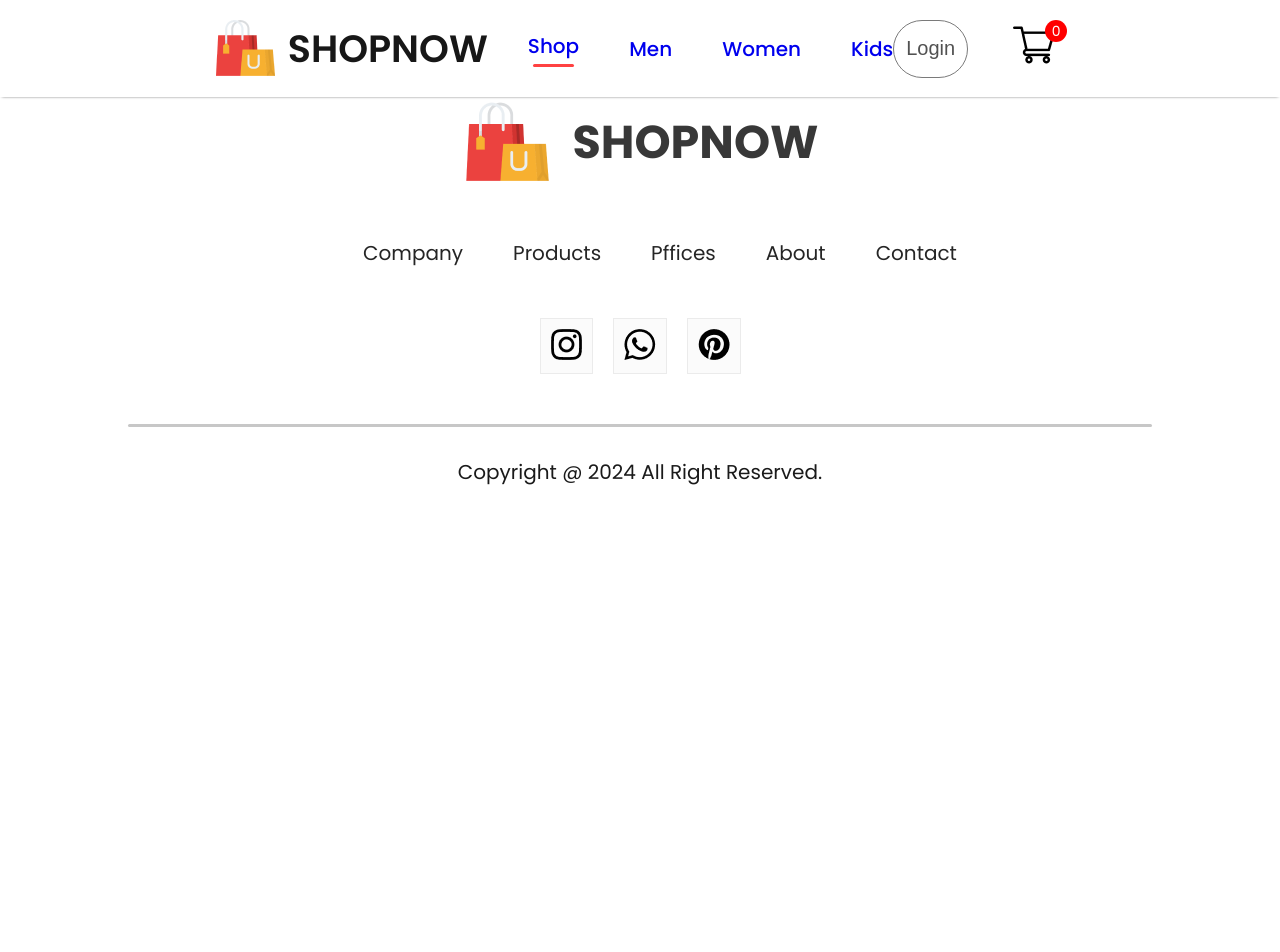
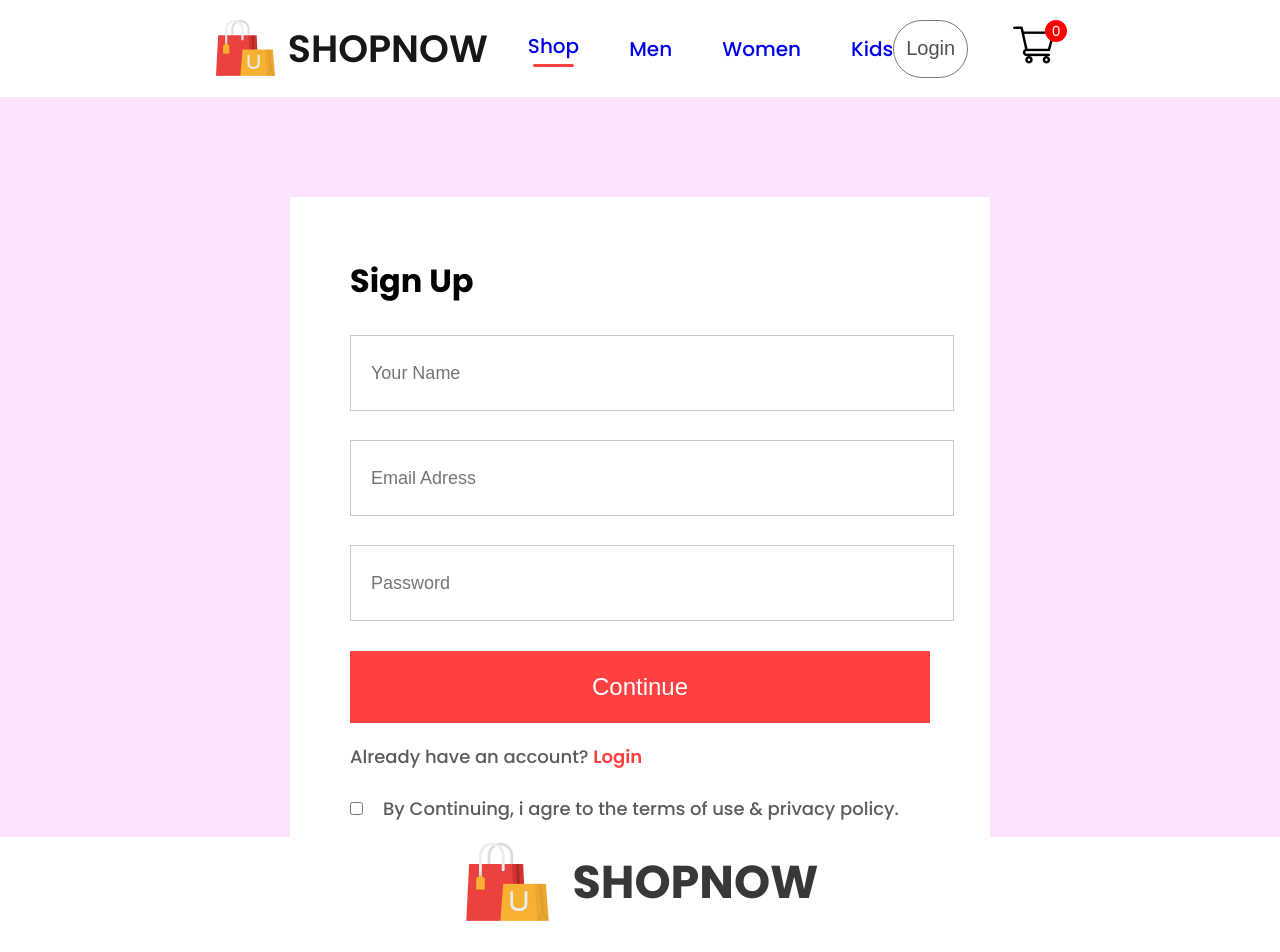
Before and after one commit to hindjammar/e-commerce-website, a React (Create React App) app: page /login in a window 1280 px wide. Shown: the top 952 px of the page. Before the commit the page ends 800 px from the top, so only its background shows below. Built offline with nearby package versions, Linux system fonts and the light colour scheme.

Commit message:
Create LoginSignup page

```diff
--- /dev/null
+++ b/src/Pages/CSS/LoginSignup.css
@@ -0,0 +1,66 @@
+.loginsignup{
+    width: 100%;
+    height: 80vh;
+    background: #fce3fe;
+    padding-top: 100px;
+}
+.loginsignup-container{
+    width: 580px;
+    height: 600px;
+    background: white;
+    margin: auto;
+    padding: 40px 60px;
+}
+.loginsignup-container h1{
+    margin: 20px 0px;
+
+}
+
+.loginsignup-fields{
+    display: flex;
+    flex-direction: column;
+    gap: 29px;
+    margin-top: 30px;
+}
+.loginsignup-fields input{
+    height: 72px;
+    width: 100%;
+    padding-left:20px ;
+    border: 1px solid #c9c9c9;
+    outline: none;
+    color: #5c5c5c;
+    font-size: 18px;
+
+}
+
+.loginsignup-container button{
+    width: 580px;
+    height: 72px;
+    color: white;
+    background: #ff4141;
+    margin-top: 30px;
+    border: none;
+    font-size: 24px;
+    font-weight: 500;
+    cursor: pointer;
+}
+.loginsignup-login{
+    margin-top: 20px;
+    color: #5c5c5c;
+    font-size: 18px;
+    font-weight: 500;
+}
+.loginsignup-login span{
+    color: #ff4141;
+    font-weight: 600;
+}
+.loginsignup-agree{
+    display: flex;
+    align-items: center;
+    margin-top: 25px;
+    gap: 20px;
+    color: #5c5c5c;
+    font-size: 18px;
+    font-weight: 500;
+
+}
--- a/src/Pages/LoginSignup.jsx
+++ b/src/Pages/LoginSignup.jsx
@@ -1,8 +1,23 @@
 import React from 'react'
+import './CSS/LoginSignup.css'
 
 const LoginSignup = () => {
   return (
-    <div>
+    <div className='loginsignup'>
+      <div className="loginsignup-container">
+          <h1>Sign Up</h1>
+          <div className="loginsignup-fields">
+            <input type="text" placeholder='Your Name' />
+            <input type="email" placeholder='Email Adress' />
+            <input type="password" placeholder='Password' />
+          </div>
+          <button>Continue</button>
+          <p className='loginsignup-login'>Already have an account? <span>Login</span></p>
+          <div className='loginsignup-agree'>
+            <input type="checkbox" name='' id='' />
+            <p>By Continuing, i agre to the terms of use & privacy policy.</p>
+          </div>
+      </div>
 
     </div>
   )
```
